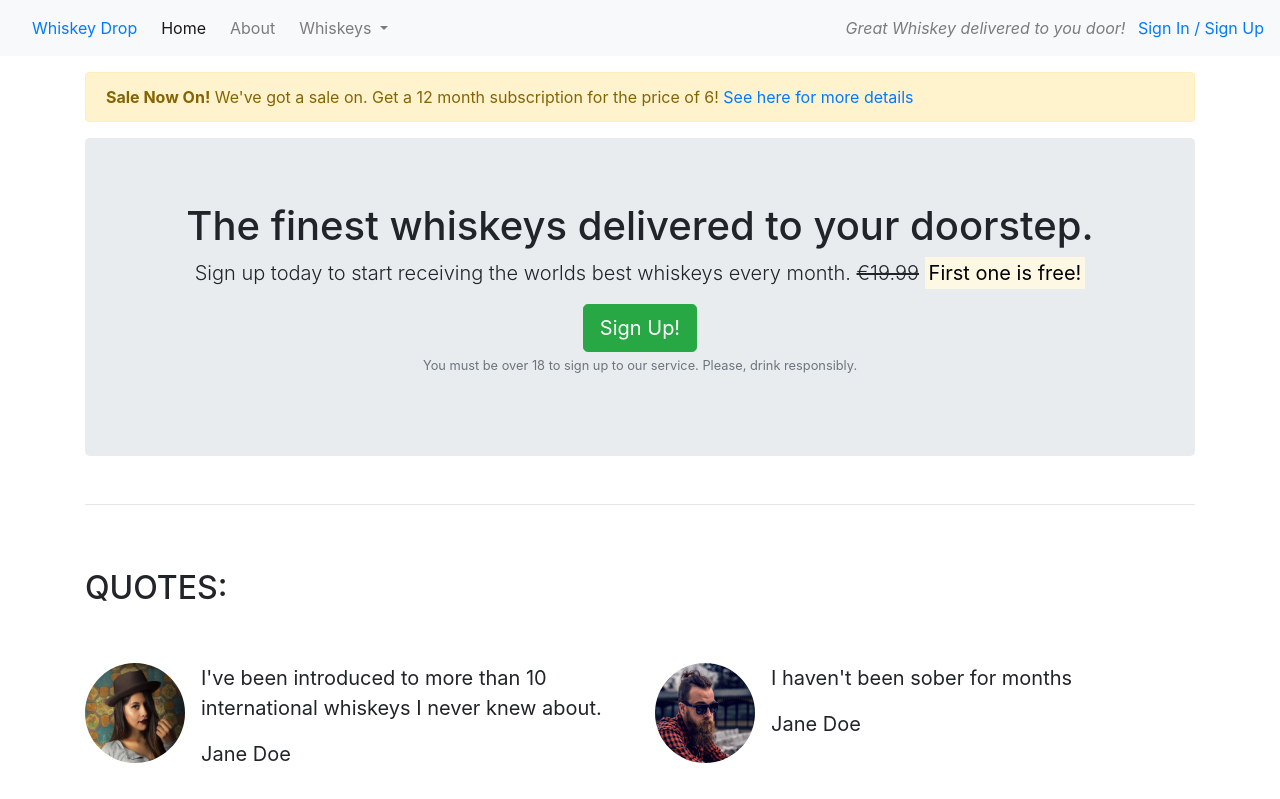
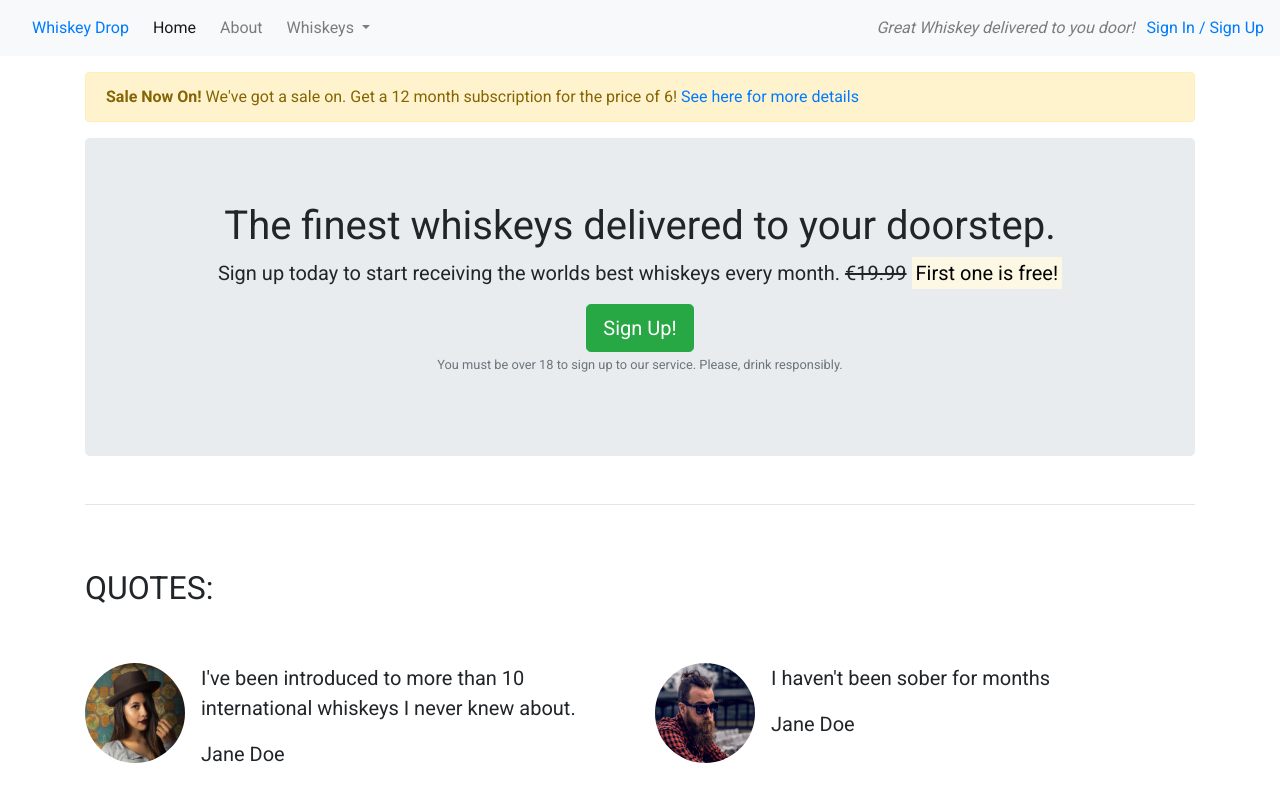
Before and after one commit to Gambit1583/Starting-with-Bootstrap, a plain HTML site: page index.html in a window 1280 px wide. Shown: the top 799 px of the page. Drawn offline with nearby package versions, Linux system fonts and the light colour scheme; files whose address does not match are found by name.

Commit message:
addes css/g.fonts to ovveride bootstrap styling

```diff
--- /dev/null
+++ b/assets/css/style.css
@@ -0,0 +1,4 @@
+/* added font family to override bootstrap */
+body {
+    font-family: 'Roboto', sans-serif;
+}
--- a/index.html
+++ b/index.html
@@ -8,6 +8,9 @@
     <link rel="stylesheet" href="https://stackpath.bootstrapcdn.com/bootstrap/4.3.1/css/bootstrap.min.css"
         integrity="sha384-ggOyR0iXCbMQv3Xipma34MD+dH/1fQ784/j6cY/iJTQUOhcWr7x9JvoRxT2MZw1T" crossorigin="anonymous">
         <script src="https://kit.fontawesome.com/f27af3e2fd.js" crossorigin="anonymous"></script>
+        <!-- Added gogglre fonts and css for overriding design of bootstrap -->
+        <link href="https://fonts.googleapis.com/css?family=Roboto:400,700" rel="stylesheet">
+        <link rel="stylesheet" href="assets/css/style.css" type="text/css">
 </head>
 
 <body>
```
Also changed, not shown: assets/images/girl-image.png (renamed from images/girl-image.png), assets/images/guy-image.png (renamed from images/guy-image.png).
